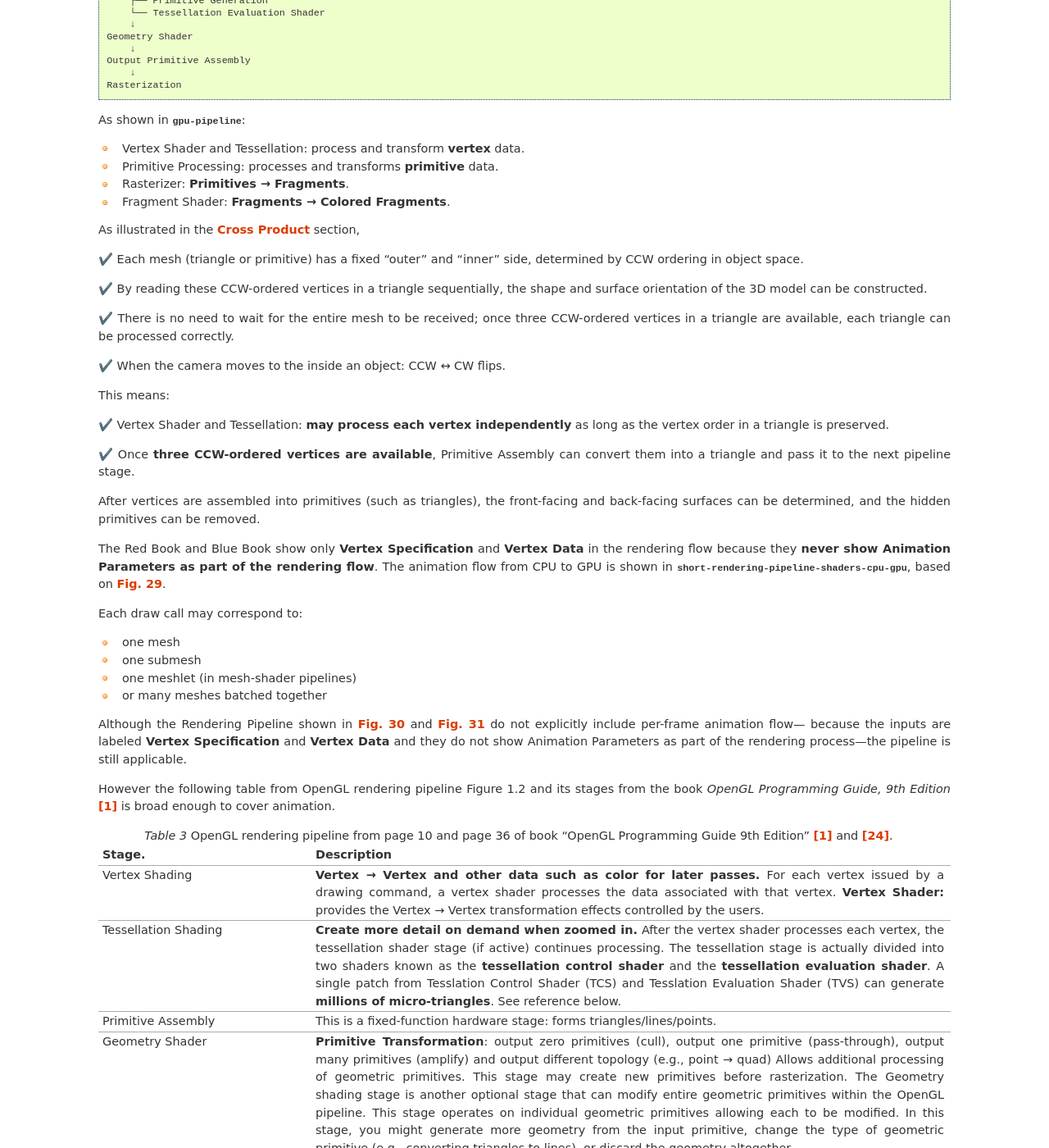
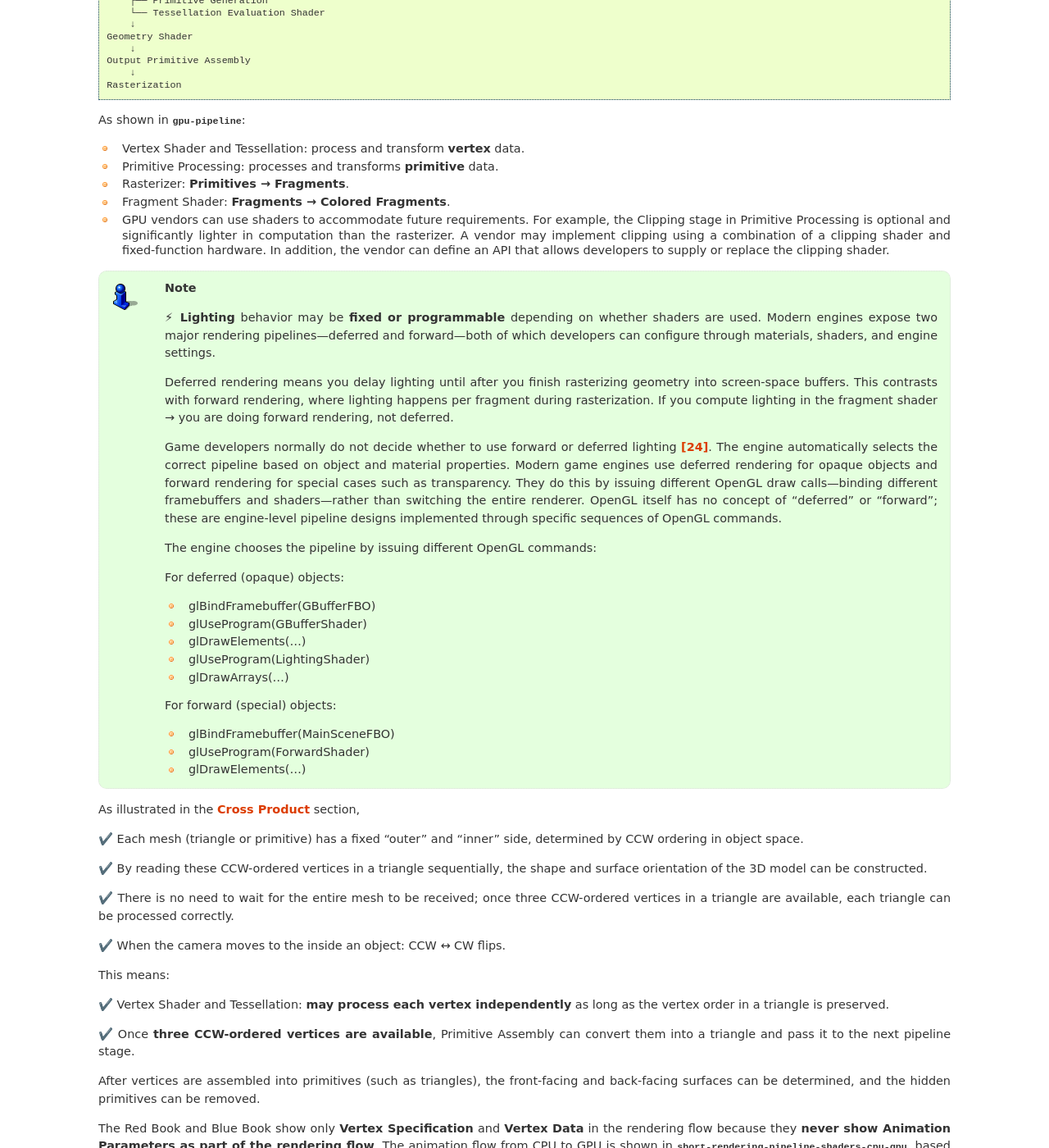
Before and after one commit to Jonathan2251/gpu, a Sphinx documentation site: the page built from source/opengl.rst, in a window 1280 px wide and 1400 px high, scrolled down 6710 px. Shown: the whole window at 82% size. Built offline with Sphinx 7.4.7, drawn with Linux system fonts in a browser that asks for light colours; some of the changed text lies outside the part shown.

Commit message:
opengl.rst: refine section 'Mesh-Shader Pipeline', add deferred rendering in section '3D Rendering Pipeline'

```diff
--- a/source/opengl.rst
+++ b/source/opengl.rst
@@ -370,6 +370,56 @@
 - Primitive Processing: processes and transforms **primitive** data.
 - Rasterizer: **Primitives → Fragments**.
 - Fragment Shader: **Fragments → Colored Fragments**.
+- GPU vendors can use shaders to accommodate future requirements.
+  For example, the Clipping stage in Primitive Processing is optional and
+  significantly lighter in computation than the rasterizer.
+  A vendor may implement clipping using a combination of a clipping shader
+  and fixed‑function hardware.
+  In addition, the vendor can define an API that allows developers to supply
+  or replace the clipping shader.
+
+
+.. note::
+
+   ⚡ **Lighting** behavior may be **fixed or programmable** depending on
+   whether shaders are used. Modern engines expose two major rendering
+   pipelines—deferred and forward—both of which developers can configure
+   through materials, shaders, and engine settings.
+
+   Deferred rendering means you delay lighting until after you finish
+   rasterizing geometry into screen‑space buffers.
+   This contrasts with forward rendering, where lighting happens per fragment
+   during rasterization.
+   If you compute lighting in the fragment shader → you are doing forward
+   rendering, not deferred.
+
+   Game developers normally do not decide whether to use forward or deferred
+   lighting [#deferred-rendering]_.
+   The engine automatically selects the correct pipeline based on object and
+   material properties.
+   Modern game engines use deferred rendering for opaque objects and forward
+   rendering for special cases such as transparency.
+   They do this by issuing different OpenGL draw calls—binding different
+   framebuffers and shaders—rather than switching the entire renderer.
+   OpenGL itself has no concept of “deferred” or “forward”; these are
+   engine‑level pipeline designs implemented through specific sequences of
+   OpenGL commands.
+
+   The engine chooses the pipeline by issuing different OpenGL commands:
+
+   For deferred (opaque) objects:
+
+   - glBindFramebuffer(GBufferFBO)
+   - glUseProgram(GBufferShader)
+   - glDrawElements(...)
+   - glUseProgram(LightingShader)
+   - glDrawArrays(...)
+
+   For forward (special) objects:
+
+   - glBindFramebuffer(MainSceneFBO)
+   - glUseProgram(ForwardShader)
+   - glDrawElements(...)
 
 As illustrated in the :ref:`cross-product` section,
 
@@ -1657,10 +1707,12 @@
     inside that meshlet.
 
 - Perform fine-grained culling:
+
   - frustum culling
   - backface culling
   - small triangle culling
   - cluster-level culling
+
 - Generate the final set of vertices and primitives.
 - Emit primitives directly to the rasterizer.
 
@@ -1680,12 +1732,63 @@
   spatially local geometry.
 
 - **Hierarchical Culling:**
+
   - Task shader: coarse culling of entire meshlets.
   - Mesh shader: fine culling of individual primitives.
 
 - **Reduced CPU Overhead:**
-  The GPU can perform culling, LOD selection, and primitive generation
-  without CPU intervention, enabling GPU-driven rendering.
+  The GPU can perform culling, **LOD selection**, and **primitive generation**
+  **without CPU intervention**, enabling GPU-driven rendering.
+
+  - Traditional OpenGL:
+    CPU must issue different draw calls for each LOD.
+
+    .. rubric:: Example logic inside a Task Shader (OpenGL)
+    .. code-block:: c++
+
+       if (distance < 50)
+           glBindVertexArray(LOD0);
+       else if (distance < 150)
+           glBindVertexArray(LOD1);
+       else
+           glBindVertexArray(LOD2);
+
+       glDrawElements(...);
+
+  - Mesh shaders:
+    GPU chooses LOD → GPU draws.
+
+    LOD is computed inside the Task Shader using GPU data:
+
+    - camera position
+    - meshlet bounding sphere
+    - screen‑space projected size
+    - distance
+    - cone culling
+    - importance metrics
+    - visibility results
+
+    The Task Shader then decides:
+
+    - which meshlets to draw
+    - which LOD version of each meshlet to use
+    - how many mesh shader workgroups to launch
+
+      .. rubric:: Example logic inside a Task Shader (GLSL)
+      .. code-block:: c++
+
+         float dist = length(cameraPos - meshlet.center);
+
+         uint lod = 0;
+         if (dist > 50.0) lod = 1;
+         if (dist > 150.0) lod = 2;
+
+         dispatchMesh(meshletCountLOD[lod]);
+
+    - Although Task Shader is optional, proper LOD support typically requires
+      using one..
+      Otherwiese, one meshlet must contain multiple LOD versions → vertex count
+      becomes large → performance collapses.
 
 - **Scalable Parallelism:**
   Each meshlet is processed independently, allowing thousands of
@@ -3452,6 +3555,8 @@
 
 .. [#3drendering_wiki] https://en.wikipedia.org/wiki/3D_rendering
 
+.. [#deferred-rendering] https://learnopengl.com/Advanced-Lighting/Deferred-Shading
+
 .. [#rendering] https://www.khronos.org/opengl/wiki/Rendering_Pipeline_Overview
 
 .. [#redbook-p36] Page 36 of book "OpenGL Programming Guide 9th Edition" [#redbook]_.
```
Also changed, not shown: other parts of source/opengl.rst (+1 -1 lines).
